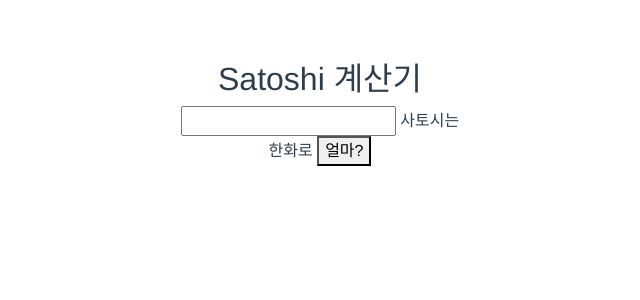
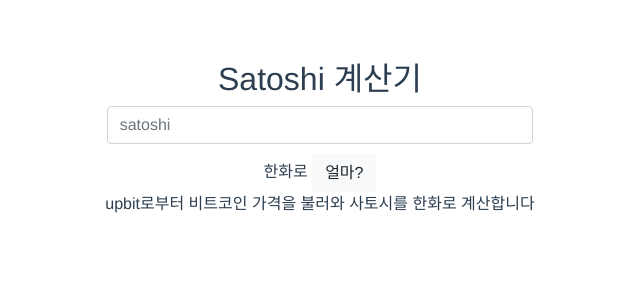
Before and after one commit to yevgnenll/satoshi, a Vue app: page /#/ in a window 1280 px wide. Shown: the top 300 px of the page, without its empty margins (320-960 px from the left). Built offline with nearby package versions, Linux system fonts and the light colour scheme; no server answers.

Commit message:
upbit api를 호출하여 사토시를 계산합니다
vue를 사용하여 api를 호출하고
필요한 값을 보여주는 페이지를 생성합니다

```diff
--- a/package.json
+++ b/package.json
@@ -13,6 +13,7 @@
     "build": "node build/build.js"
   },
   "dependencies": {
+    "axios": "^0.18.0",
     "bootstrap": "^4.1.1",
     "expose-loader": "^0.7.5",
     "jquery": "^3.3.1",
@@ -20,6 +21,7 @@
     "popper.js": "^1.14.3",
     "sass-loader": "^7.0.1",
     "vue": "^2.5.2",
+    "vue-axios": "^2.1.1",
     "vue-router": "^3.0.1"
   },
   "devDependencies": {
--- a/src/components/Satoshi.vue
+++ b/src/components/Satoshi.vue
@@ -1,19 +1,61 @@
 <template>
   <div class="satoshi">
-
-    <input type="text" ref="satoshi-currency" value=""> 사토시는 <br/>
-    한화로 <button ref="exchange-money">얼마?</button>
-    <div class="result-krw-currency">
-
+    <div class="input-group">
+      <input type="number" class="form-control col-4" placeholder="satoshi"
+             ref="satoshiCurrency" aria-label="satoshi-currency" aria-describedby="basic-addon1"
+      >
+    </div>
+    <div class="calculate">
+      한화로
+      <button type="button" class="btn btn-light" v-on:click="calculateCurrency">얼마?</button>
+      <div class="resultKrw">
+        <span class="priceResult">
+          {{ krwPrice !== null ? krwPrice : '' }}
+          {{ krwPrice !== null ? '원' : '' }}
+        </span>
+      </div>
+      <div class="description">
+        upbit로부터 비트코인 가격을 불러와 사토시를 한화로 계산합니다
+      </div>
     </div>
   </div>
 </template>
 
 <script>
+import Vue from 'vue'
+
+import VueAxios from 'vue-axios'
+import axios from 'axios'
+
+Vue.use(VueAxios, axios)
+
 export default {
   name: 'Satoshi',
+  created() {
+    this.callBtcPric()
+
+  },
   data () {
     return {
+      'btcPrice': null,
+      'krwPrice': null
+    }
+  },
+  methods: {
+    calculateCurrency() {
+      this.callBtcPric();
+      let satoshi = this.btcPrice / 100000000;
+      console.log(this.$refs.satoshiCurrency.value)
+      this.krwPrice = satoshi * parseInt(this.$refs.satoshiCurrency.value);
+    },
+    callBtcPric() {
+      Vue.axios.get('https://crix-api-endpoint.upbit.com/v1/crix/candles/minutes/10?code=CRIX.UPBIT.KRW-BTC').then((response) => {
+        let currentPrice = response.data[0].tradePrice
+        this.btcPrice = parseInt(currentPrice)
+      }).catch((errorResponse) => {
+        console.log(errorResponse)
+      })
+
     }
   }
 }
@@ -21,6 +63,21 @@
 
 <!-- Add "scoped" attribute to limit CSS to this component only -->
 <style scoped lang="scss">
+.satoshi {
+  .input-group {
+    margin-bottom: 10px;
+    input {
+      margin: 0 auto;
+    }
+  }
+  .result-krw-currency {
+    margin-top: 10px;
+  }
+  .priceResult{
+    font-size: 1.5em;
+    color: #42b983;
+  }
+}
 h1, h2 {
   font-weight: normal;
 }
@@ -28,10 +85,6 @@
   list-style-type: none;
   padding: 0;
 }
-li {
-  display: inline-block;
-  margin: 0 10px;
-}
 a {
   color: #42b983;
 }
```
